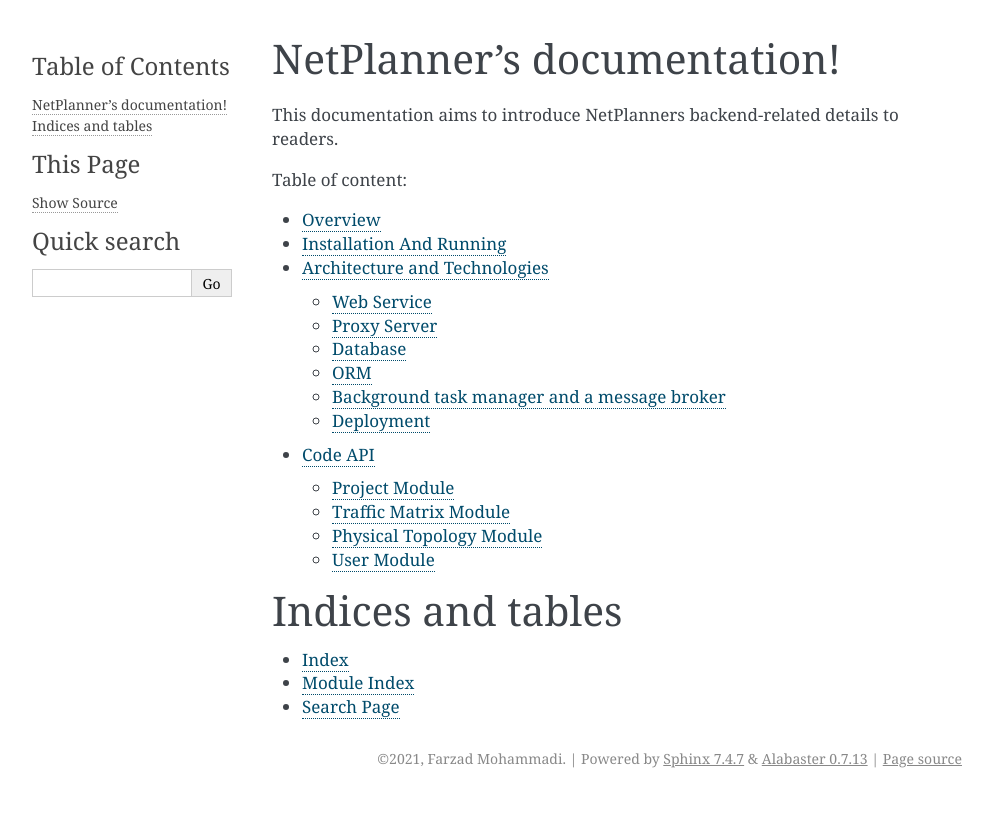
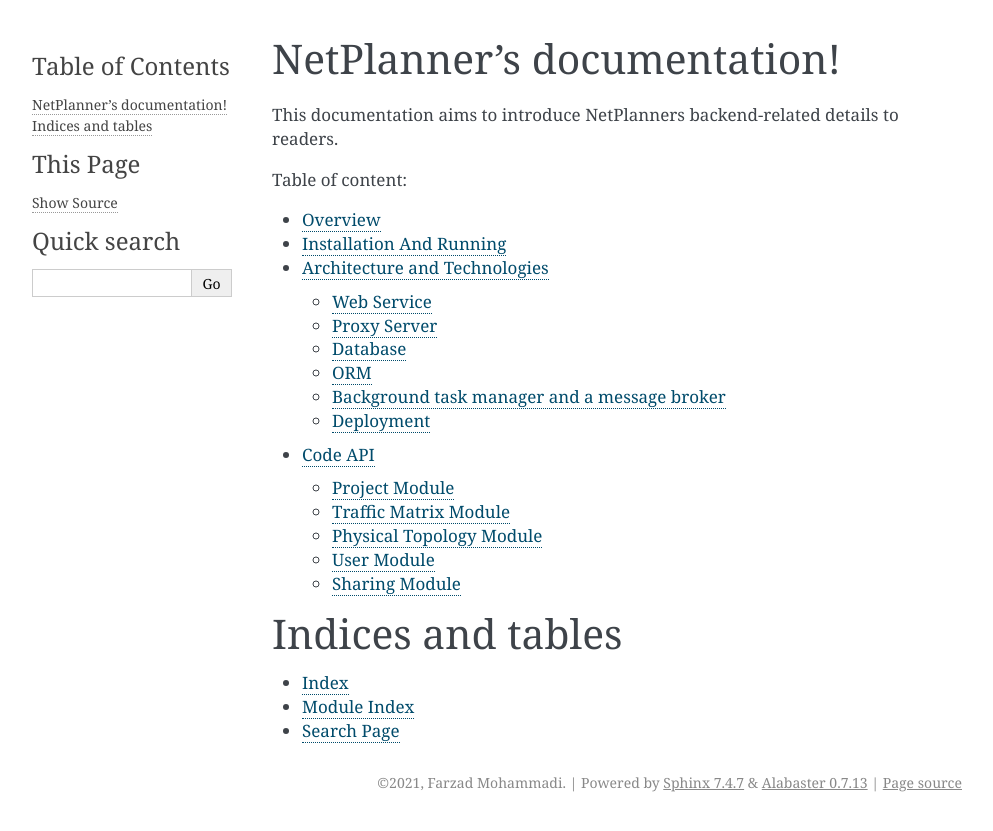
Before and after one commit to farzad1132/netplanner-backend, a Sphinx documentation site: the page built from docs/index.rst, in a window 1280 px wide. Shown: the top 831 px of the page, without its empty margins (148-1141 px from the left). Built offline with Sphinx 7.4.7, drawn with Linux system fonts in a browser that asks for light colours; pages that are not in the unit, such as notebooks, are missing from menus.

Commit message:
added sharing .rst docs

```diff
--- a/docs/code_api.rst
+++ b/docs/code_api.rst
@@ -9,3 +9,4 @@ Code API
     traffic_matrices/init
     physical_topology/init
     user/init
+    sharing/init
--- /dev/null
+++ b/docs/sharing/init.rst
@@ -0,0 +1,6 @@
+Sharing Module
+=====================
+
+Here there is User related documents
+
+#. :doc:`Schema API document <schemas>`
--- /dev/null
+++ b/docs/sharing/schemas.rst
@@ -0,0 +1,6 @@
+Sharing Schemas API
+==========================
+
+.. automodule:: sharings.schemas
+    :members:
+    :show-inheritance:
```
